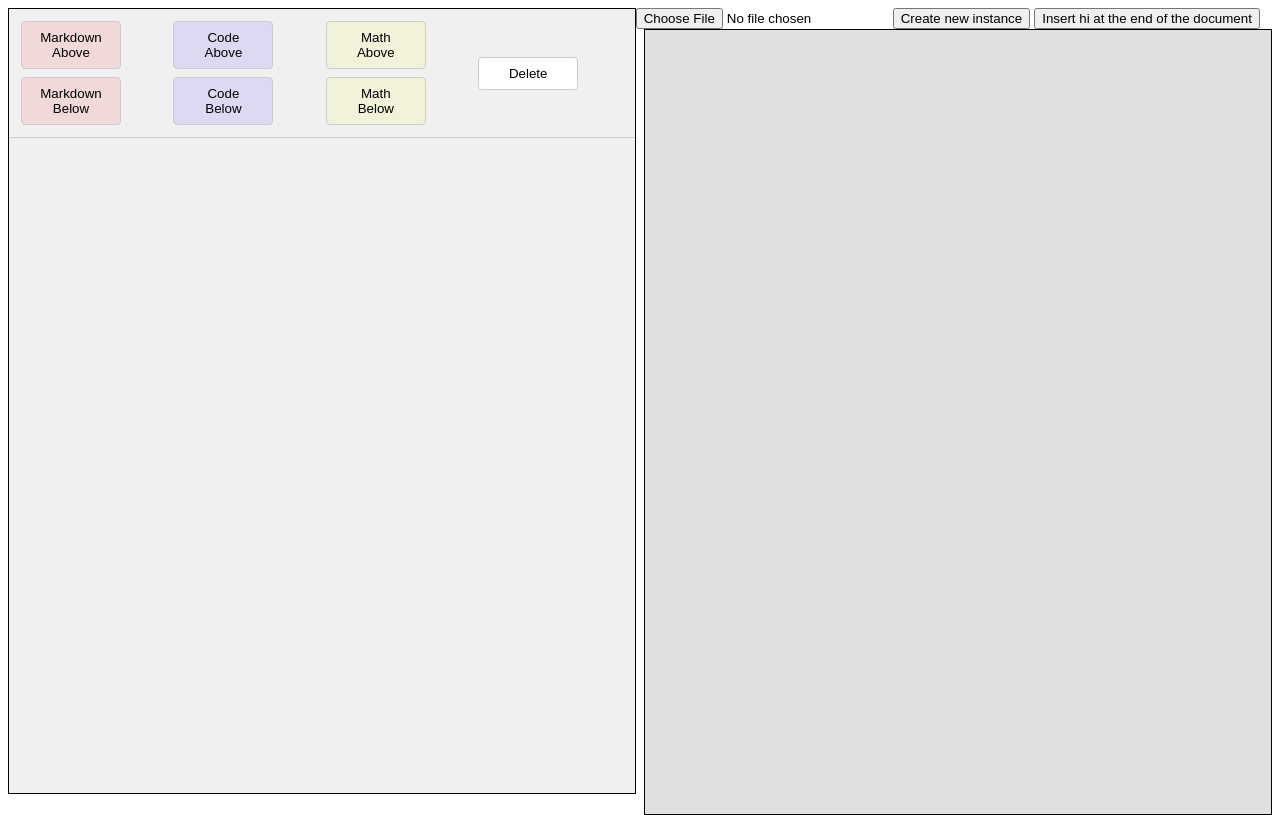
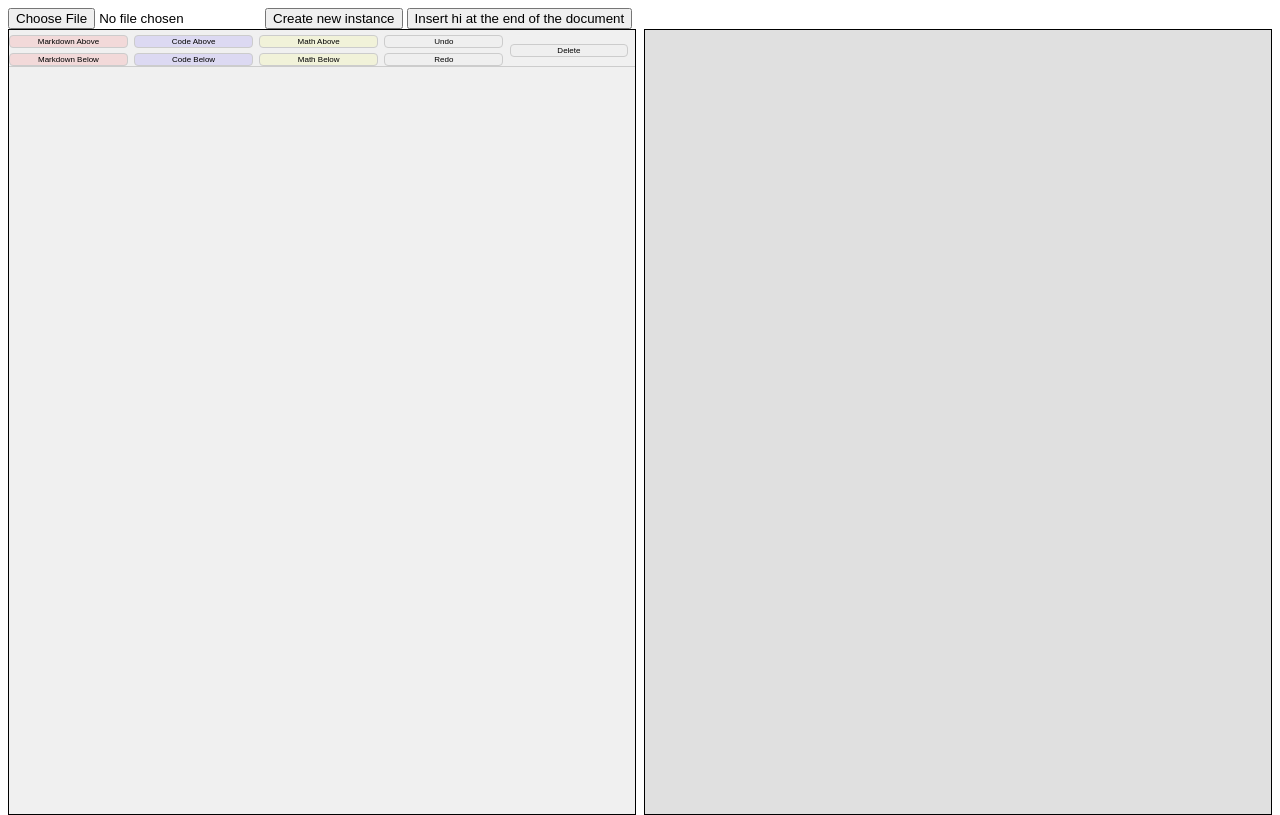
Before and after one commit to Moonlington/ProofFlow, a website built with Vite: page index.html in a window 1280 px wide. Built offline with nearby package versions, Linux system fonts and the light colour scheme; what @benrbray/prosemirror-math would draw is missing.

Commit message:
undo/redo buttons and some css

```diff
--- a/index.html
+++ b/index.html
@@ -12,7 +12,9 @@
     <input type="file" id="file-input" class="center" />
     <button id="newtextblock">Create new instance</button>
     <button id="insert-hi">Insert hi at the end of the document</button>
-    <div id="editor"></div>
-    <div id="content"></div>
+    <div id="container">
+      <div id="editor"></div>
+      <div id="content"></div>
+    </div>
   </body>
 </html>
--- a/src/ProofFlow/ButtonBar.ts
+++ b/src/ProofFlow/ButtonBar.ts
@@ -8,18 +8,19 @@ import { InsertionPlace } from "./commands/helpers";
 import { EditorView } from "prosemirror-view";
 import { Node } from "prosemirror-model";
 import { deleteSelection } from "prosemirror-commands";
+import { undo, redo } from "prosemirror-history";
 
 /**
- * Represents a ButtonBar component.
+ * Represents a button bar for interacting with an editor.
  */
 export class ButtonBar {
   private _schema: Schema;
   private _editorView: EditorView;
 
   /**
-   * Creates a new instance of the ButtonBar class.
-   * @param schema - The schema for the editor.
-   * @param editorView - The editor view.
+   * Creates an instance of ButtonBar.
+   * @param {Schema} schema - The schema used by the editor.
+   * @param {EditorView} editorView - The EditorView instance.
    */
   constructor(schema: Schema, editorView: EditorView) {
     this._schema = schema;
@@ -27,102 +28,134 @@ export class ButtonBar {
   }
 
   /**
-   * Renders the button bar and attaches it to the specified parent element.
-   * @param parentElement - The parent element to attach the button bar to.
+   * Renders the button bar within a parent HTML element.
+   * @param {HTMLElement} parentElement - The parent HTML element to which the button bar will be appended.
    */
   render(parentElement: HTMLElement) {
     const bar = document.createElement("div");
     bar.className = "button-bar";
 
-    // Buttons to insert different types of content
     const commands = [
       { name: "Markdown", cmd: cmdInsertMarkdown, bgColor: "#ff000019" },
       { name: "Code", cmd: cmdInsertCode, bgColor: "#2701ff19" },
       { name: "Math", cmd: cmdInsertMath, bgColor: "#f6ff0019" },
     ];
 
-    const columnCount = commands.length + 1; // +1 for the delete button
+    const columnCount = commands.length + 2;
     const columnWidth = 100 / columnCount;
 
-    // Create a column for each button
     for (let i = 0; i < columnCount; i++) {
       const column = document.createElement("div");
       column.className = "button-column";
       column.style.width = `${columnWidth}%`;
 
       if (i === columnCount - 1) {
-        // Last column for the delete button
-        const deleteButton = document.createElement("button");
-        deleteButton.textContent = "Delete";
-        deleteButton.addEventListener("click", () => {
-          deleteSelection(this._editorView.state, this._editorView.dispatch);
-        });
-        column.appendChild(deleteButton);
+        // Add delete button
+        this.addButton(column, "Delete", () =>
+          deleteSelection(this._editorView.state, this._editorView.dispatch),
+        );
+      } else if (i === columnCount - 2) {
+        // Add undo and redo buttons
+        this.addButton(column, "Undo", () =>
+          undo(this._editorView.state, this._editorView.dispatch),
+        );
+        this.addButton(column, "Redo", () =>
+          redo(this._editorView.state, this._editorView.dispatch),
+        );
       } else {
-        // Other columns for the insert buttons
-        const buttonGroup = document.createElement("div");
-        buttonGroup.className = "button-group";
-        const cmd = commands[i].cmd;
-        const name = commands[i].name;
-        const bgColor = commands[i].bgColor;
-
-        // Insert above button
-        const insertAboveButton = this.createButton(
-          cmd,
-          name,
-          InsertionPlace.Above,
-          bgColor,
-        );
-        buttonGroup.appendChild(insertAboveButton);
-
-        // Insert underneath button
-        const insertUnderButton = this.createButton(
-          cmd,
-          name,
-          InsertionPlace.Underneath,
-          bgColor,
-        );
-        buttonGroup.appendChild(insertUnderButton);
-
-        // Append the button group to the column
-        column.appendChild(buttonGroup);
+        // Add buttons for specific commands
+        const { cmd, name, bgColor } = commands[i];
+        this.addButtonGroup(column, cmd, name, bgColor);
       }
 
-      // Append the column to the button bar
       bar.appendChild(column);
     }
 
-    // Append the button bar to the parent element
     parentElement.insertBefore(bar, parentElement.firstChild);
   }
 
   /**
-   * Creates a button element with the specified properties and event listener.
-   *
-   * @param cmd - The function to be executed when the button is clicked.
-   * @param name - The name of the button.
-   * @param place - The insertion place for the button.
-   * @param bgColor - The background color of the button.
-   * @returns The created button element.
+   * Adds a button to a column.
+   * @param {HTMLElement} column - The column element to which the button will be added.
+   * @param {string} label - The label/text of the button.
+   * @param {() => void} callback - The callback function to execute when the button is clicked.
+   */
+  addButton(column: HTMLElement, label: string, callback: () => void) {
+    const button = document.createElement("button");
+    button.textContent = label;
+    button.addEventListener("click", callback);
+    column.appendChild(button);
+  }
+
+  /**
+   * Adds a group of buttons for a specific command.
+   * @param {HTMLElement} column - The column element to which the button group will be added.
+   * @param {Function} cmd - The command function to execute when a button in the group is clicked.
+   * @param {string} name - The name/label of the command.
+   * @param {string} bgColor - The background color of the buttons in the group.
+   */
+  addButtonGroup(
+    column: HTMLElement,
+    cmd: Function,
+    name: string,
+    bgColor: string,
+  ) {
+    const buttonGroup = document.createElement("div");
+    buttonGroup.className = "button-group";
+
+    ["Above", "Below"].forEach((place) => {
+      const text = name + " " + place;
+      const button = this.createButton(
+        cmd,
+        text,
+        getInsertionPlace(place),
+        bgColor,
+      );
+      buttonGroup.appendChild(button);
+    });
+
+    column.appendChild(buttonGroup);
+  }
+
+  /**
+   * Creates a button element.
+   * @param {Function} cmd - The command function to execute when the button is clicked.
+   * @param {string} text - The text/label of the button.
+   * @param {InsertionPlace} place - The insertion place for the command.
+   * @param {string} bgColor - The background color of the button.
+   * @returns {HTMLButtonElement} The created button element.
    */
   createButton(
     cmd: Function,
-    name: string,
+    text: string,
     place: InsertionPlace,
     bgColor: string,
   ) {
     const button = document.createElement("button");
-    button.textContent = `${name} ${place === InsertionPlace.Above ? "Above" : "Below"}`;
+    button.textContent = text;
     button.style.backgroundColor = bgColor;
-
-    // Event listener to execute the command when the button is clicked
-    button.addEventListener("click", () => {
+    button.addEventListener("click", () =>
       cmd(this._schema, place)(
         this._editorView.state,
         this._editorView.dispatch,
-      );
-    });
-
+      ),
+    );
     return button;
   }
 }
+
+/**
+ * Gets the insertion place based on a string value.
+ * @param {string} place - The string representation of the insertion place ("Above" or "Below").
+ * @returns {InsertionPlace} The corresponding insertion place enum value.
+ */
+function getInsertionPlace(place: string): InsertionPlace {
+  switch (place.toLowerCase()) {
+    case "above":
+      return InsertionPlace.Above;
+    case "below":
+      return InsertionPlace.Underneath;
+    default:
+      throw new Error(`Invalid insertion place: ${place}`);
+  }
+}
--- a/src/ProofFlow/ProofFlow.ts
+++ b/src/ProofFlow/ProofFlow.ts
@@ -9,6 +9,7 @@ import {
   Selection,
   NodeSelection,
 } from "prosemirror-state";
+import { history } from "prosemirror-history";
 import { DirectEditorProps, EditorView } from "prosemirror-view";
 import { createPlugins } from "./plugins.ts";
 import { mathSerializer } from "@benrbray/prosemirror-math";
@@ -28,6 +29,7 @@ export class ProofFlow {
 
   private editorState: EditorState; // The state of the editor
   private editorView: EditorView; // The view of the editor
+  private history: any; // The history of the editor
 
   /**
    * Represents the ProofFlow class.
@@ -69,6 +71,8 @@ export class ProofFlow {
       },
     };
     this.editorView = new EditorView(this._editorElem, directEditorProps);
+    // Store history state
+    this.history = history();
 
     // Create the button bar and render it
     const buttonBar = new ButtonBar(this._schema, this.editorView);
@@ -134,4 +138,37 @@ export class ProofFlow {
     this.editorState = this.editorState.apply(trans);
     this.editorView.updateState(this.editorState);
   }
+
+  /**
+   * Undoes the last action in the editor.
+   */
+  public undo(): void {
+    const tr = this.editorState.tr;
+    if (this.history.canUndo()) {
+      const undoTr = this.history.undo(tr);
+      if (undoTr) {
+        this.applyTransaction(undoTr);
+      }
+    }
+  }
+
+  /**
+   * Redoes the last undone action in the editor.
+   */
+  public redo(): void {
+    const tr = this.editorState.tr;
+    if (this.history.canRedo()) {
+      const redoTr = this.history.redo(tr);
+      if (redoTr) {
+        this.applyTransaction(redoTr);
+      }
+    }
+  }
+
+  // Other methods...
+
+  private applyTransaction(tr: Transaction): void {
+    this.editorState = this.editorState.apply(tr);
+    this.editorView.updateState(this.editorState);
+  }
 }
--- a/src/ProofFlow/plugins.ts
+++ b/src/ProofFlow/plugins.ts
@@ -3,6 +3,7 @@ import { keymap } from "prosemirror-keymap";
 import { Schema } from "prosemirror-model";
 import { Plugin } from "prosemirror-state";
 import { mathPlugin } from "@benrbray/prosemirror-math";
+import { history } from "prosemirror-history";
 import { inputRules } from "prosemirror-inputrules";
 import {
   makeBlockMathInputRule,
@@ -52,5 +53,8 @@ export function createPlugins(schema: Schema): Plugin[] {
   // Add input rules plugin with block math input rule
   plugins.push(inputRules({ rules: [blockMathInputRule] }));
 
+  // Add history plugin
+  plugins.push(history());
+
   return plugins;
 }
--- a/src/index.css
+++ b/src/index.css
@@ -44,6 +44,7 @@ math-display {
 
 #editor, #content {
   width: 49.5%;
+  min-width: 300px;
   height: 98vh;
   background-clip: padding-box;
   border-color: black;
@@ -59,19 +60,21 @@ math-display {
   align-items: center;
   background-color: #f0f0f0;
   border-bottom: 1px solid #ccc;
-  padding: 8px;
 }
 
 .button-bar button {
-  padding: 8px 16px;
-  background-color: #fff;
   border: 1px solid #ccc;
   border-radius: 4px;
   cursor: pointer;
-  width: 100px;
-  margin: 4px
+  font-size: 8px;
+  width: 95%;
+  min-width: 50px;
 }
 
 .button-bar button:hover {
   background-color: #e0e0e0;
 }
+
+#container {
+  min-width: 605px;
+}
```
